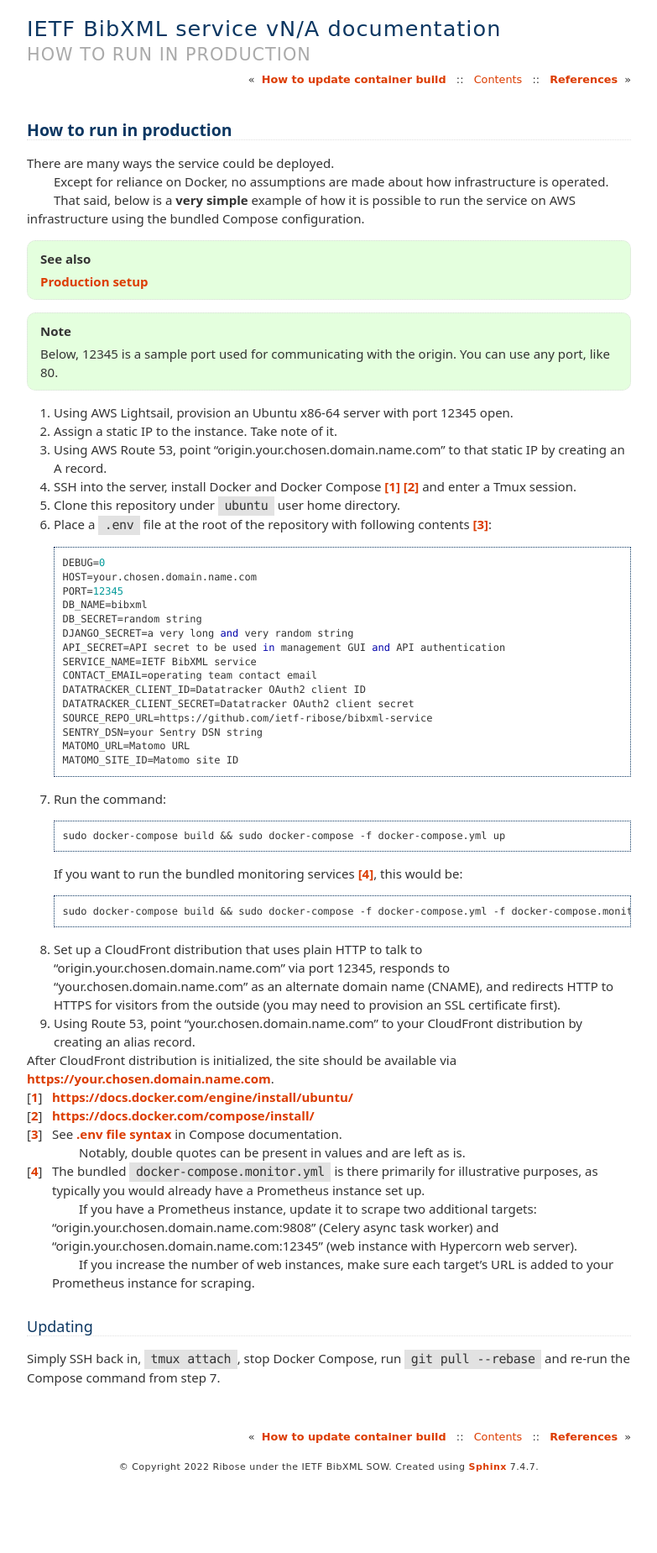
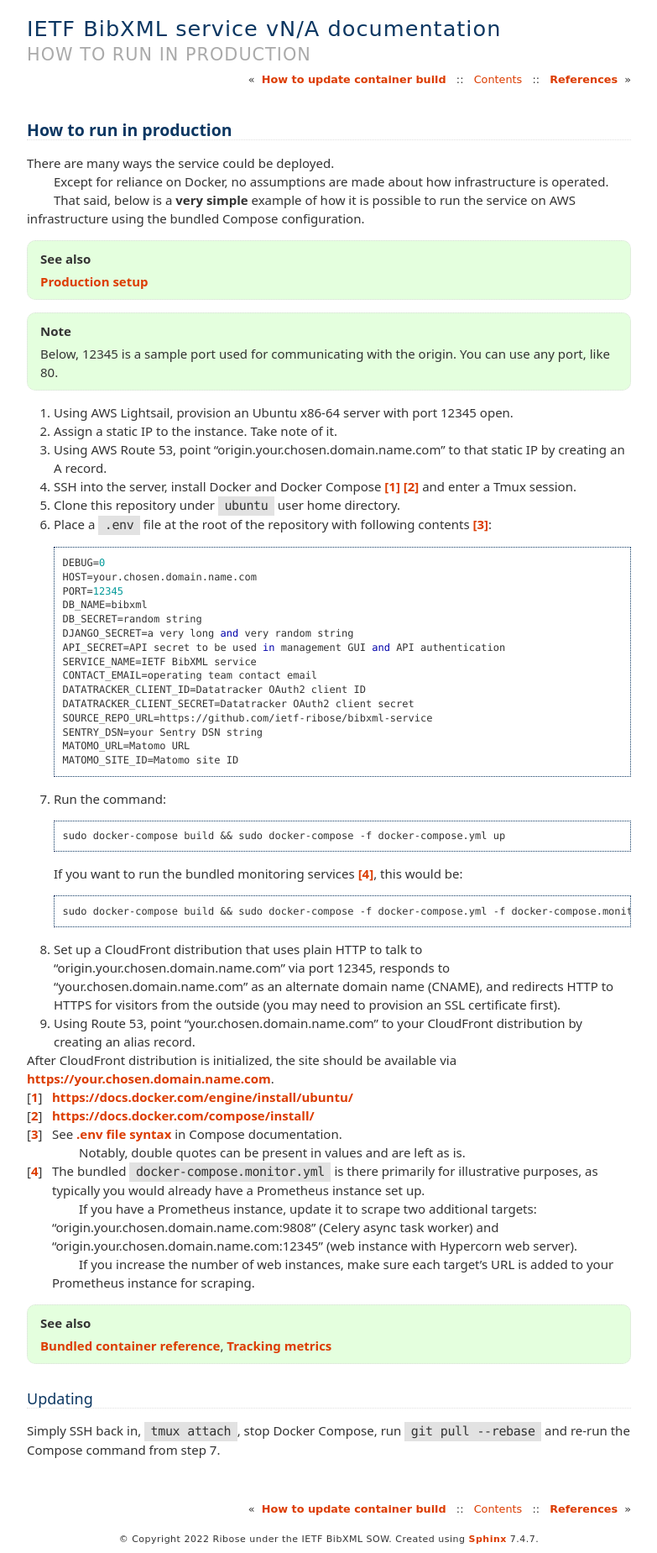
Before and after one commit to ietf-tools/bibxml-service, a Sphinx documentation site: the page built from docs/howto/run-in-production.rst, in a window 1280 px wide. Shown: the whole page at 84% size, without its empty margins (248-1031 px from the left). Built offline with Sphinx 7.4.7, drawn with Linux system fonts in a browser that asks for light colours; pages that are not in the unit, such as notebooks, are missing from menus; before the commit the page ends 1763 px from its top, so only the background shows below that.

Commit message:
docs: add cross-references to production how-to footnote

```diff
--- a/docs/howto/run-in-production.rst
+++ b/docs/howto/run-in-production.rst
@@ -82,6 +82,8 @@
        If you increase the number of web instances,
        make sure each target’s URL is added to your Prometheus instance for scraping.
 
+       .. seealso:: :doc:`/ref/containers`, :ref:`tracking-metrics`
+
 Updating
 ========
 
```
